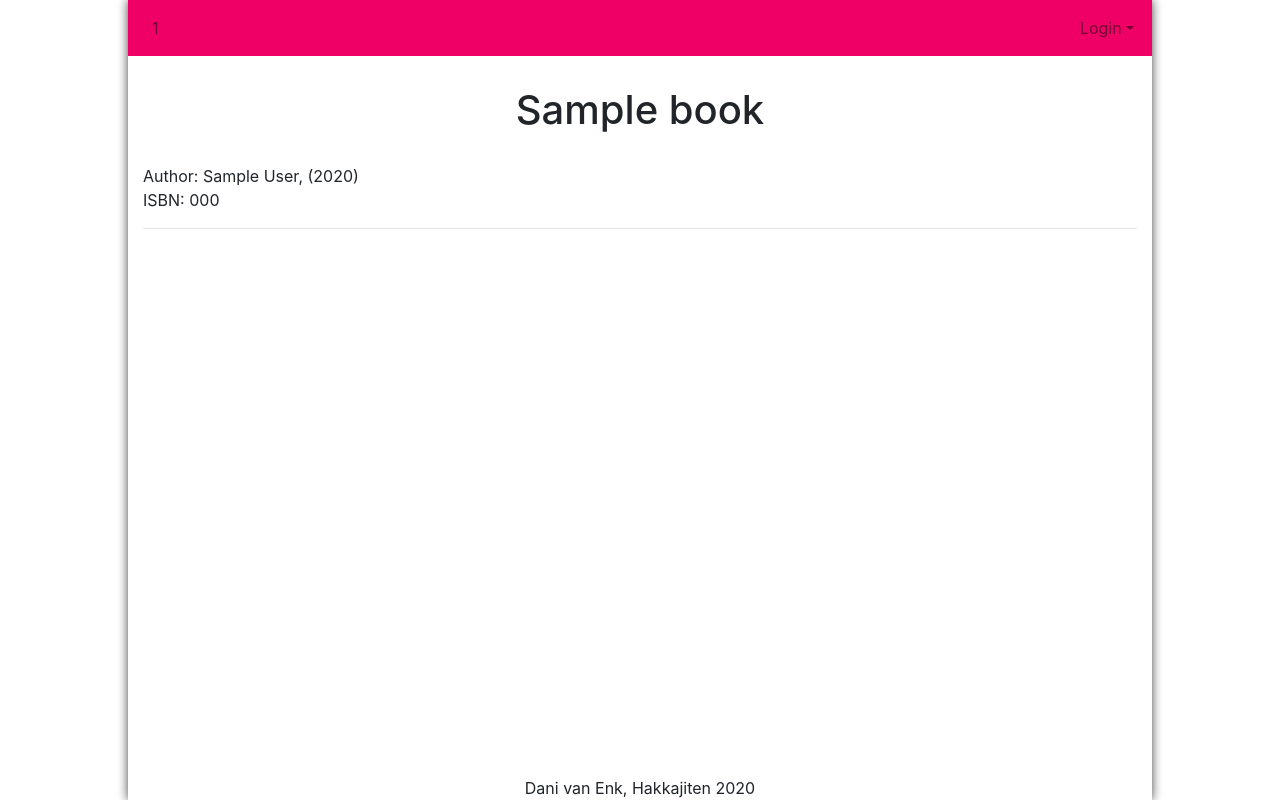
After one commit to danivenk/UVA_Minor-Programming_Web-App-Studio_project-2_books, a Flask app: template templates/book.html in a window 1280 px wide. The commit adds this page. Run offline with Flask 2, Linux system fonts and the light colour scheme; the template is opened without the code that fills it: most values are stand-ins (such as "Sample title", 1, 10 or a date in 2020); some libraries are stand-ins or nearby versions.

Commit message:
began working on the book page

```diff
--- a/application.py
+++ b/application.py
@@ -1,4 +1,6 @@
 import os
+import requests
+import json
 
 from flask import Flask, session, render_template, request, abort, redirect, \
                   jsonify
@@ -53,7 +55,7 @@ def setup_urls():
             endpoint = url.get_empty_kwargs()["endpoint"]
 
             # define the routes excluded and only available if logged on
-            forbidden = ["log", "static", "register"]
+            forbidden = ["log", "static", "register", "api", "book"]
             login_req = ["search"]
 
             # exlcude items in forbidden
@@ -286,6 +288,60 @@ def search():
     abort(405)
 
 
+@app.route("/<isbn>", methods=["GET"])
+def book(isbn):
+
+    url_list = session.get("urls")
+
+    # check if request is a "GET" request
+    if request.method == "GET":
+
+        # check if someone is logged on
+        if "username" in session:
+
+            # get username if so and render
+            user = session.get("username")
+
+            books = db.execute("SELECT * FROM books WHERE isbn=:isbn",
+                               {"isbn": isbn}).fetchall()
+            reviews = db.execute("SELECT * FROM reviews JOIN books ON "
+                                 "reviews.book_id = books.id WHERE isbn=:isbn",
+                                 {"isbn": isbn}).fetchall()
+            users = db.execute("SELECT username FROM accounts").fetchall()
+
+            gr_data = requests.get("https://www.goodreads.com/book/"
+                                   "review_counts.json?"
+                                   f"key=4cWZI3ifMz0RSj1NFaYiBQ&isbns={isbn}")
+
+            try:
+                data = json.loads(gr_data.text)
+
+                gr_ar = data["books"][0]["average_rating"]
+                gr_nor = data["books"][0]["ratings_count"]
+
+                goodreads = [gr_ar, gr_nor]
+            except json.decoder.JSONDecodeError:
+                goodreads = []
+
+            if len(books) > 1:
+                abort(401)
+            elif len(books) == 0:
+                abort(404)
+
+            book = books[0]
+
+            return render_template("book.html", book=book, reviews=reviews,
+                                   users=users, login=True, user=user,
+                                   urls=url_list, goodreads=goodreads)
+
+        else:
+
+            abort(403)
+
+    # abort using a 405 HTTPException
+    abort(405)
+
+
 @app.route("/api/<isbn>", methods=["GET"])
 def api(isbn):
     """
@@ -303,15 +359,15 @@ def api(isbn):
     # check if request is a "GET" request
     if request.method == "GET":
 
-        book = db.execute("SELECT * FROM books WHERE isbn=:isbn",
-                          {"isbn": isbn}).fetchall()
+        books = db.execute("SELECT * FROM books WHERE isbn=:isbn",
+                           {"isbn": isbn}).fetchall()
 
-        if len(book) >= 1:
+        if len(books) > 1:
             abort(401)
-        elif len(book) == 0:
+        elif len(books) == 0:
             abort(404)
 
-        book = book[0]
+        book = books[0]
 
         return jsonify(title=book.title, author=book.author, year=book.year,
                        isbn=book.isbn, review_count=book.review_count,
@@ -334,11 +390,25 @@ def errorhandler(error):
         from UVA Mprog Programming 2 Module 10 - Web
     """
 
+    url_list = session.get("urls")
+
     # split the error into the header and message
     error_message = str(error).split(":")
 
-    return render_template("error.html", header=error_message[0],
-                           message=error_message[1]), error.code
+    # check if someone is logged on
+    if "username" in session:
+
+        # get username if so and render
+        user = session.get("username")
+
+        return render_template("error.html", header=error_message[0],
+                               message=error_message[1], login=True, user=user,
+                               urls=url_list), error.code
+    else:
+
+        return render_template("error.html", header=error_message[0],
+                               message=error_message[1], urls=url_list), \
+                               error.code
 
 
 # https://github.com/pallets/flask/pull/2314
--- a/requirements.txt
+++ b/requirements.txt
@@ -5,3 +5,4 @@ SQLAlchemy
 requests
 werkzeug
 flask-sqlalchemy
+json
--- /dev/null
+++ b/templates/book.html
@@ -0,0 +1,21 @@
+<!--
+    book page
+    it extends from layout.html
+
+    Dani van Enk, 11823526
+-->
+
+{% extends "layout.html" %}
+
+<!-- title of the page -->
+{% block title %}
+    {{ book.title }}
+{% endblock %}
+
+<!-- content of the page -->
+{% block content %}
+    <h1>{{ book.title }}</h1>
+    <div>Author: {{ book.author }}, ({{ book.year }})</div>
+    <div>ISBN: {{ book.isbn }}</div>
+    <hr>
+{% endblock %}
--- a/templates/layout.html
+++ b/templates/layout.html
@@ -39,8 +39,7 @@
                         <!-- greet user and show login button if logged on -->
                         <div class="login">
                             <div class="nav-item navbar-text">Hi there, {{ user }} |</div>
-                                <a class="nav-item nav-link" href="{{ url_for('logout') }}" role="button">Logout</a>
-                            </div>
+                            <a class="nav-item nav-link" href="{{ url_for('logout') }}" role="button">Logout</a>
                         </div>
                     {% else %}
                         {% for item_key in urls %}
```
